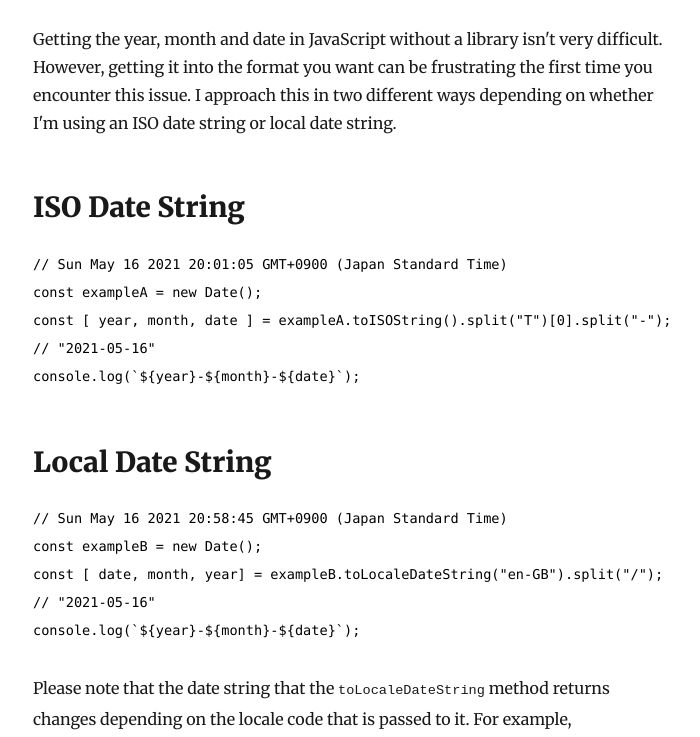
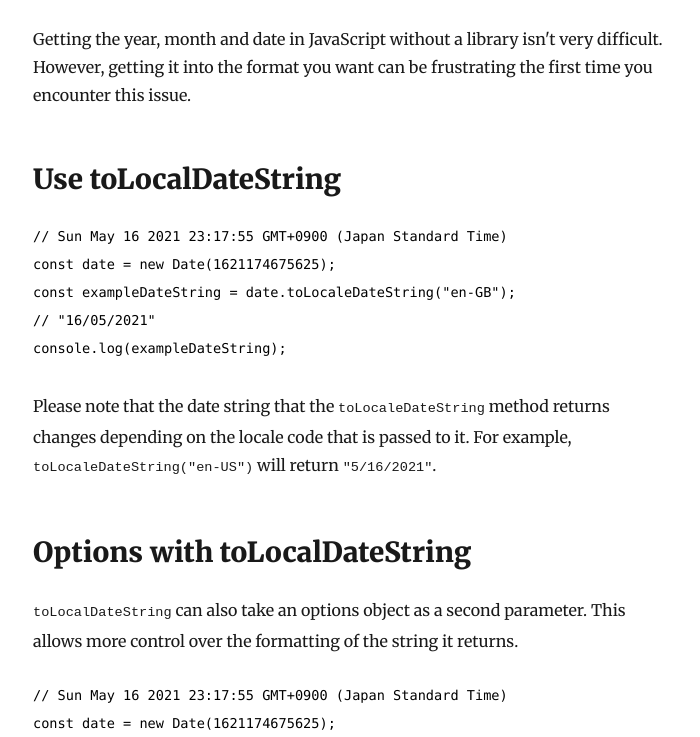
Before and after one commit to AndrewZamora/blog, a Gatsby site: page /handle-yyyy-mm-dd-in-js/ in a window 1280 px wide. Shown: the part 214-951 px from the top of the page, without its empty margins (292-992 px from the left). Built offline with nearby package versions, Linux system fonts and the light colour scheme; Gatsby itself is replaced by a stand-in of ours; some packages are replaced by stand-ins of ours; code samples lack their colours.

Commit message:
wip: update post

````diff
--- a/content/blog/handle-yyyy-mm-dd-in-js/index.md
+++ b/content/blog/handle-yyyy-mm-dd-in-js/index.md
@@ -3,29 +3,31 @@ title: Handle YYYY-MM-DD in JavaScript
 date: "2021-05-16T10:41:05.720Z"
 description:  Handle YYYY-MM-DD in JavaScript without a library.
 ---
-Getting the year, month and date in JavaScript without a library isn't very difficult. However, getting it into the format you want can be frustrating the first time you encounter this issue. I approach this in two different ways depending on whether I'm using an ISO date string or local date string.
+Getting the year, month and date in JavaScript without a library isn't very difficult. However, getting it into the format you want can be frustrating the first time you encounter this issue.
 
-## ISO Date String
+## Use toLocalDateString
 
 ```javascript
-// Sun May 16 2021 20:01:05 GMT+0900 (Japan Standard Time)
-const exampleA = new Date();
-const [ year, month, date ] = exampleA.toISOString().split("T")[0].split("-");
-// "2021-05-16"
-console.log(`${year}-${month}-${date}`);
+// Sun May 16 2021 23:17:55 GMT+0900 (Japan Standard Time)
+const date = new Date(1621174675625);
+const exampleDateString = date.toLocaleDateString("en-GB");
+// "16/05/2021"
+console.log(exampleDateString);
 ```
 
-## Local Date String
+Please note that the date string that the `toLocaleDateString` method returns changes depending on the locale code that is passed to it. For example, `toLocaleDateString("en-US")` will return `"5/16/2021"`.
+
+## Options with toLocalDateString
+
+`toLocalDateString` can also take an options object as a second parameter. This allows more control over the formatting of the string it returns.
 
 ```javascript
-// Sun May 16 2021 20:58:45 GMT+0900 (Japan Standard Time)
-const exampleB = new Date();
-const [ date, month, year] = exampleB.toLocaleDateString("en-GB").split("/");
-// "2021-05-16"
-console.log(`${year}-${month}-${date}`);
+// Sun May 16 2021 23:17:55 GMT+0900 (Japan Standard Time)
+const date = new Date(1621174675625);
+const options = { month: 'long', weekday: 'short', day: 'numeric', year: 'numeric' };
+const exampleDateString = date.toLocaleDateString("en-GB", options);
+console.log(exampleDateString);
 ```
-
-Please note that the date string that the `toLocaleDateString` method returns changes depending on the locale code that is passed to it. For example, `toLocaleDateString("en-US")` will return `"5/16/2021"`. Make sure to adjust how you split and deconstruct the date string to deal with your local date format.
 
 ## Adding or Omitting a Leading Zero
 
````
Also changed, not shown: 1 other file.
